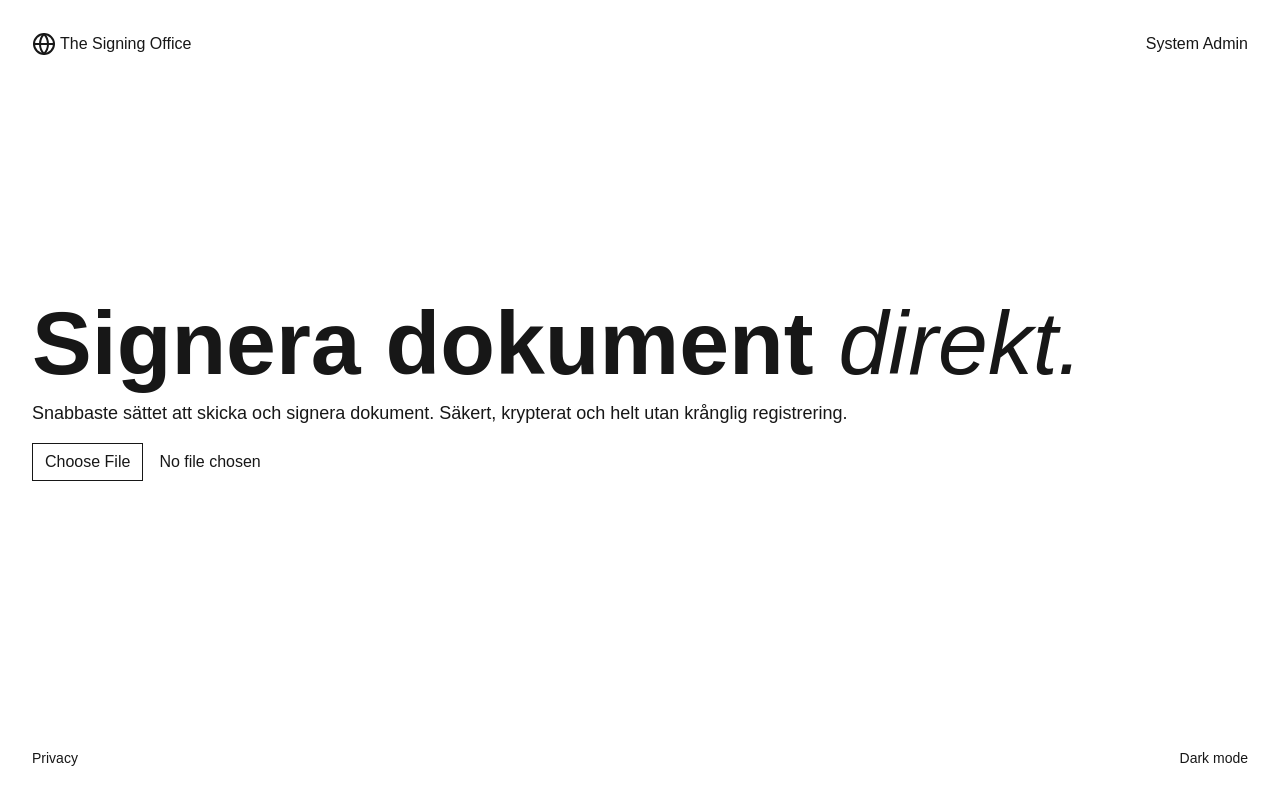
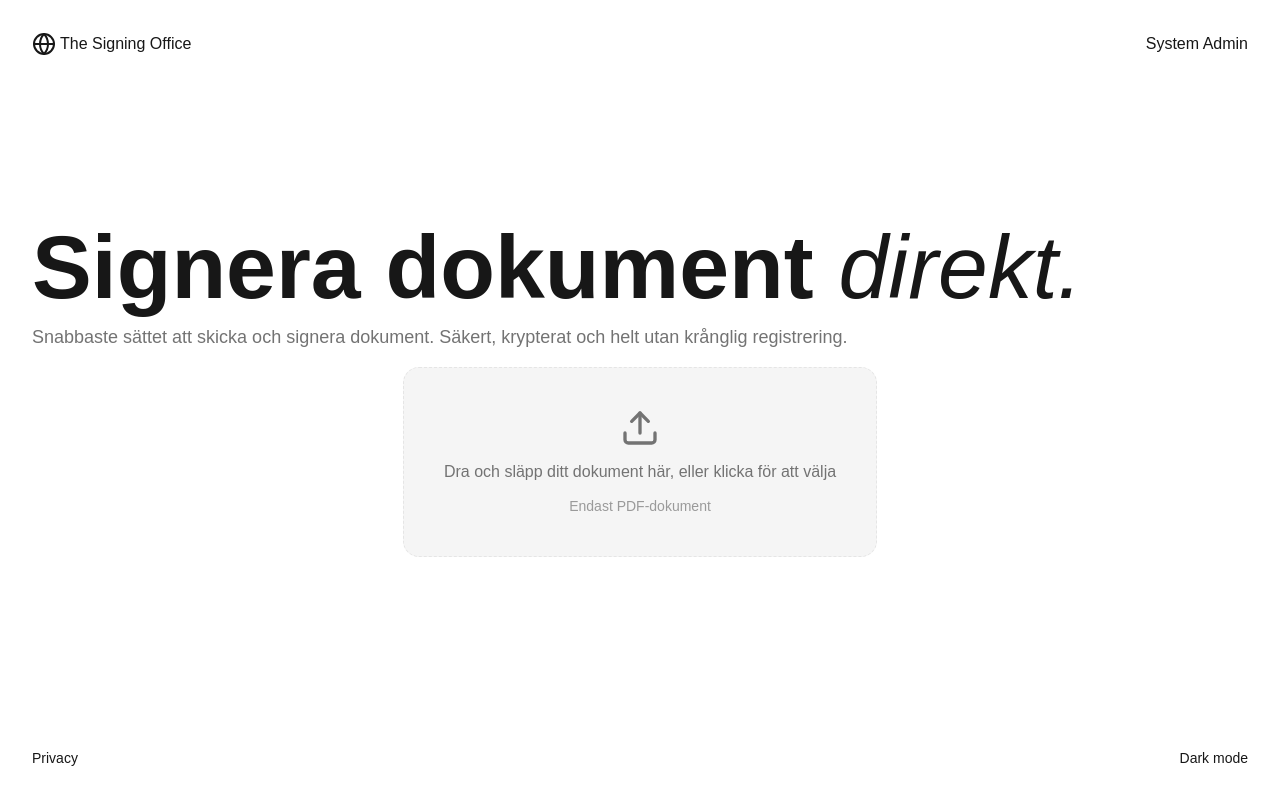
Before and after one commit to evilpaper/thesigningoffice, a Next.js app: page / in a window 1280 px wide. Built offline with nearby package versions, Linux system fonts and the light colour scheme.

Commit message:
feat: replace input with dropzone

```diff
--- a/src/app/globals.css
+++ b/src/app/globals.css
@@ -3,11 +3,19 @@
 :root {
   --background: #ffffff;
   --foreground: #171717;
+  --muted: #f5f5f5;
+  --muted-foreground: #737373;
+  --border: #e5e5e5;
+  --destructive: #dc2626;
 }
 
 @theme inline {
   --color-background: var(--background);
   --color-foreground: var(--foreground);
+  --color-muted: var(--muted);
+  --color-muted-foreground: var(--muted-foreground);
+  --color-border: var(--border);
+  --color-destructive: var(--destructive);
   --font-sans: var(--font-geist-sans);
   --font-mono: var(--font-geist-mono);
 }
@@ -15,11 +23,19 @@
 :root[data-theme="light"] {
   --background: #ffffff;
   --foreground: #171717;
+  --muted: #f5f5f5;
+  --muted-foreground: #737373;
+  --border: #e5e5e5;
+  --destructive: #dc2626;
 }
 
 :root[data-theme="dark"] {
   --background: #0a0a0a;
   --foreground: #ededed;
+  --muted: #171717;
+  --muted-foreground: #a3a3a3;
+  --border: #262626;
+  --destructive: #f87171;
 }
 
 /* Follows the OS appearance setting when no saved theme preference exists.
@@ -28,6 +44,10 @@
   :root:not([data-theme]) {
     --background: #0a0a0a;
     --foreground: #ededed;
+    --muted: #171717;
+    --muted-foreground: #a3a3a3;
+    --border: #262626;
+    --destructive: #f87171;
   }
 }
 
--- /dev/null
+++ b/src/components/dropzone.tsx
@@ -0,0 +1,178 @@
+"use client";
+
+import { type ChangeEvent, type DragEvent, useCallback, useState } from "react";
+
+interface DropzoneProps {
+  onFilesSelected: (files: File[]) => void;
+  accept?: string;
+  multiple?: boolean;
+}
+
+function acceptHint(accept: string): string {
+  if (accept === "*") return "Alla filtyper";
+  if (accept.includes("application/pdf") || accept.includes(".pdf")) {
+    return "Endast PDF-dokument";
+  }
+  return `Accepterade format: ${accept}`;
+}
+
+function acceptError(accept: string): string {
+  if (accept.includes("application/pdf") || accept.includes(".pdf")) {
+    return "Ogiltig filtyp. Endast PDF.";
+  }
+  return `Ogiltig filtyp. Accepteras: ${accept}`;
+}
+
+function UploadIcon() {
+  return (
+    <svg
+      width="40"
+      height="40"
+      viewBox="0 0 24 24"
+      fill="none"
+      xmlns="http://www.w3.org/2000/svg"
+      aria-hidden="true"
+      className="text-muted-foreground"
+    >
+      <path
+        d="M21 15v4a2 2 0 0 1-2 2H5a2 2 0 0 1-2-2v-4"
+        stroke="currentColor"
+        strokeWidth="2"
+        strokeLinecap="round"
+        strokeLinejoin="round"
+      />
+      <path
+        d="M17 8l-5-5-5 5"
+        stroke="currentColor"
+        strokeWidth="2"
+        strokeLinecap="round"
+        strokeLinejoin="round"
+      />
+      <path
+        d="M12 3v12"
+        stroke="currentColor"
+        strokeWidth="2"
+        strokeLinecap="round"
+        strokeLinejoin="round"
+      />
+    </svg>
+  );
+}
+
+export default function Dropzone({
+  onFilesSelected,
+  accept = "*",
+  multiple = false,
+}: DropzoneProps) {
+  const [isDragging, setIsDragging] = useState(false);
+  const [error, setError] = useState("");
+  const inputId = "dropzone-input";
+
+  const validateFiles = useCallback(
+    (files: File[]) => {
+      if (!multiple && files.length > 1) {
+        setError("Endast en fil är tillåten.");
+        return false;
+      }
+      if (accept !== "*") {
+        const allowedTypes = accept.split(",").map((t) => t.trim());
+        const allValid = files.every((file) =>
+          allowedTypes.some(
+            (type) => file.type === type || file.name.endsWith(type),
+          ),
+        );
+        if (!allValid) {
+          setError(acceptError(accept));
+          return false;
+        }
+      }
+      setError("");
+      return true;
+    },
+    [accept, multiple],
+  );
+
+  const handleFiles = useCallback(
+    (files: FileList | File[]) => {
+      const fileArray = Array.from(files);
+      if (!validateFiles(fileArray)) return;
+      onFilesSelected(fileArray);
+    },
+    [validateFiles, onFilesSelected],
+  );
+
+  const handleDragOver = (e: DragEvent<HTMLLabelElement>) => {
+    e.preventDefault();
+    e.stopPropagation();
+    setIsDragging(true);
+  };
+
+  const handleDragLeave = (e: DragEvent<HTMLLabelElement>) => {
+    e.preventDefault();
+    e.stopPropagation();
+    setIsDragging(false);
+  };
+
+  const handleDrop = (e: DragEvent<HTMLLabelElement>) => {
+    e.preventDefault();
+    e.stopPropagation();
+    setIsDragging(false);
+    const files = e.dataTransfer.files;
+    if (files && files.length > 0) {
+      handleFiles(files);
+    }
+  };
+
+  const handleInputChange = (e: ChangeEvent<HTMLInputElement>) => {
+    const files = e.target.files;
+    if (files && files.length > 0) {
+      handleFiles(files);
+    }
+  };
+
+  return (
+    <section className="w-full flex flex-col items-center justify-center">
+      <label
+        htmlFor={inputId}
+        onDragOver={handleDragOver}
+        onDragLeave={handleDragLeave}
+        onDrop={handleDrop}
+        className={`
+          flex flex-col items-center justify-center gap-3
+          border border-dashed rounded-2xl
+          bg-muted p-10 cursor-pointer
+          transition-colors duration-200
+          ${
+            isDragging
+              ? "border-foreground"
+              : "border-border hover:border-foreground"
+          }
+        `}
+      >
+        <UploadIcon />
+
+        <p className="text-muted-foreground text-base text-center">
+          {isDragging
+            ? "Släpp dokumentet här"
+            : "Dra och släpp ditt dokument här, eller klicka för att välja"}
+        </p>
+        <p className="text-muted-foreground/70 text-sm text-center">
+          {acceptHint(accept)}
+        </p>
+
+        <input
+          id={inputId}
+          type="file"
+          accept={accept}
+          multiple={multiple}
+          className="hidden"
+          onChange={handleInputChange}
+        />
+      </label>
+
+      {error && (
+        <p className="mt-3 text-sm text-destructive text-center">{error}</p>
+      )}
+    </section>
+  );
+}
--- a/src/features/signing/document-picker.tsx
+++ b/src/features/signing/document-picker.tsx
@@ -1,4 +1,6 @@
 "use client";
+
+import Dropzone from "@/components/dropzone";
 
 export default function DocumentPicker({
   onChange,
@@ -6,21 +8,12 @@ export default function DocumentPicker({
   onChange: (file: File) => void;
 }) {
   return (
-    <label className="flex flex-col items-start gap-2">
-      <input
-        type="file"
-        name="document"
-        accept="application/pdf"
-        required
-        className="text-foreground file:mr-4 file:rounded-none file:border file:border-foreground file:bg-transparent file:px-3 file:py-1.5 file:font-medium file:text-foreground"
-        onChange={(event) => {
-          const file = event.target.files?.[0];
-          if (!file) {
-            return;
-          }
-          onChange(file);
-        }}
-      />
-    </label>
+    <Dropzone
+      onFilesSelected={(files) => {
+        onChange(files[0]);
+      }}
+      accept="application/pdf"
+      multiple={false}
+    />
   );
 }
```
